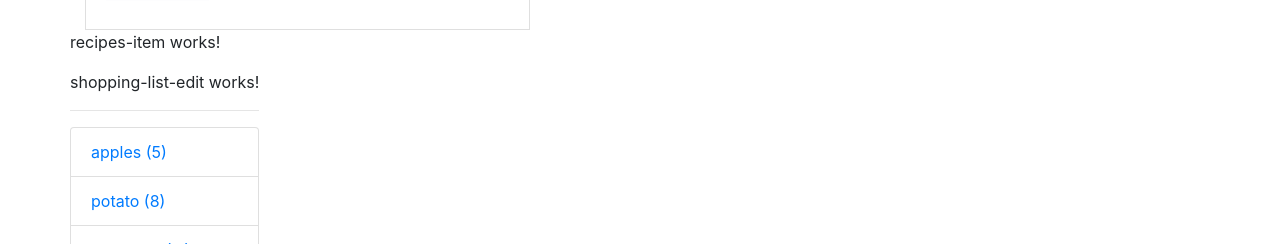
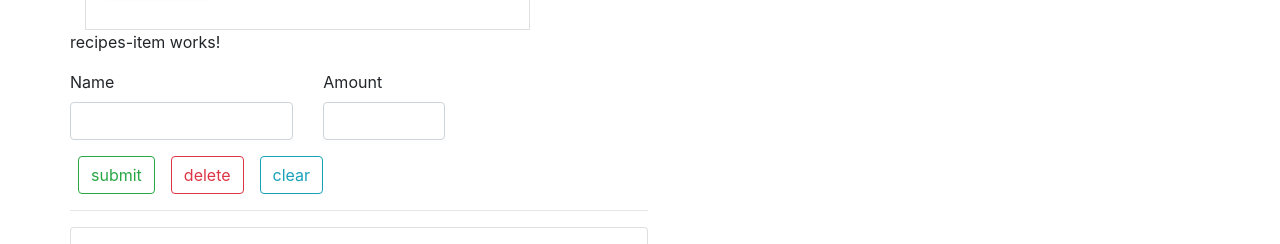
Before and after one commit to misterlucky1982/my-angular-project, an Angular app: page / in a window 1280 px wide. Shown: the part 287-531 px from the top of the page. Built offline with nearby package versions, Linux system fonts and the light colour scheme.

Commit message:
shopping-list edit

```diff
--- a/src/app/shopping-list/shopping-list-edit/shopping-list-edit.component.html
+++ b/src/app/shopping-list/shopping-list-edit/shopping-list-edit.component.html
@@ -1 +1,23 @@
-<p>shopping-list-edit works!</p>
+<div class="row">
+  <div class="col-sm-12">
+    <form>
+      <div class="row">
+        <div class="col-sm-5 form-group">
+          <label for="name">Name</label>
+          <input type="text" id="name" class="form-control">
+        </div>
+        <div class="col-sm-3 form-group">
+          <label for="amount">Amount</label>
+          <input type="number" id="amount" class="form-control">
+        </div>
+      </div>
+      <div class="row">
+        <div class="col-sm-12">
+          <button class="btn btn-outline-success mx-2" type="submit">submit</button>
+          <button class="btn btn-outline-danger mx-2" type="button">delete</button>
+          <button class="btn btn-outline-info mx-2" type="button">clear</button>
+        </div>
+      </div>
+    </form>
+  </div>
+</div>
```
